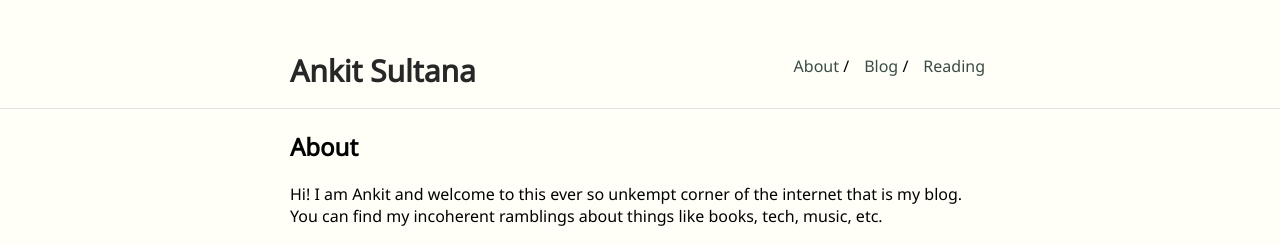
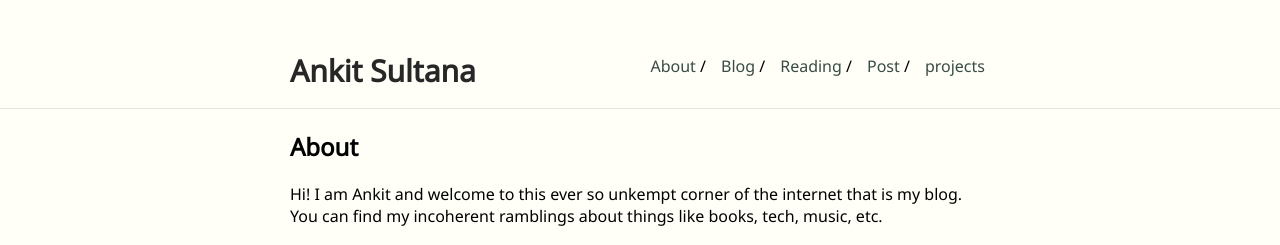
Before and after one commit to YiPianYe/ankitsultana, a Jekyll site: the page built from index.md, in a window 1280 px wide. Shown: the top 245 px of the page. Built offline with Jekyll 4.4.1, drawn with Linux system fonts in a browser that asks for light colours; our own code applies the rules of GitHub Pages for plain Markdown files.

Commit message:
Update _config.yml

```diff
--- a/_config.yml
+++ b/_config.yml
@@ -25,3 +25,7 @@ nav:
     link: "/ankitsultana/blog"
   - name: "Reading"
     link: "/ankitsultana/books"
+  - name: "Post"
+    link: "/ankitsultana/post"
+  - name: "projects"
+    link: "/ankitsultana/projects"
```
